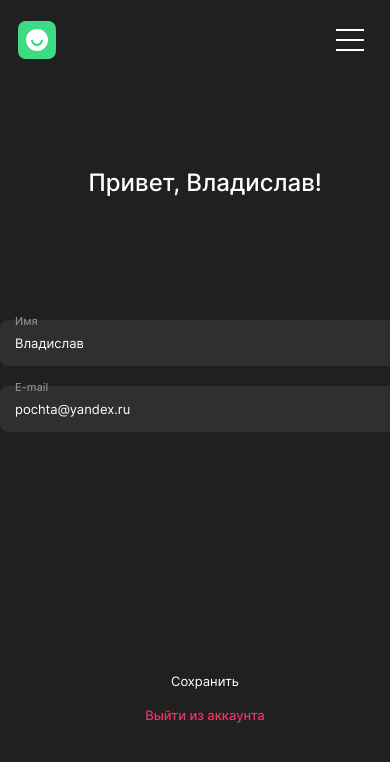
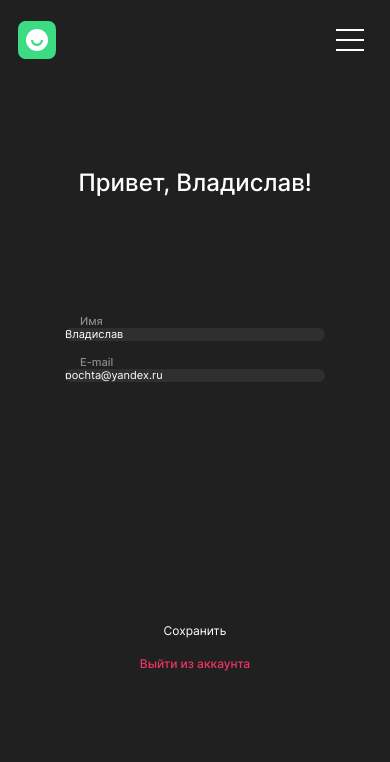
Before and after one commit to vlad-prog93/movies, a React (Create React App) app in the folder client/: page /profile in a window 390 px wide. Shown: the top 762 px of the page. Built offline with nearby package versions, Linux system fonts and the light colour scheme.

Commit message:
свёрстан адаптив для страницы профиля

```diff
--- a/client/src/pages/Profile/Profile.css
+++ b/client/src/pages/Profile/Profile.css
@@ -105,3 +105,22 @@
   background: inherit;
   border: none;
 }
+
+@media all and (max-width: 525px) {
+  .profile__form {
+    min-width: 260px;
+  }
+
+  .profile__input {
+    padding: 0;
+
+    font-size: 11px;
+    line-height: 13px;
+  }
+
+  .profile__button-edit,
+  .profile__button-exit {
+    font-size: 12px;
+    line-height: 15px;
+  }
+}
```
